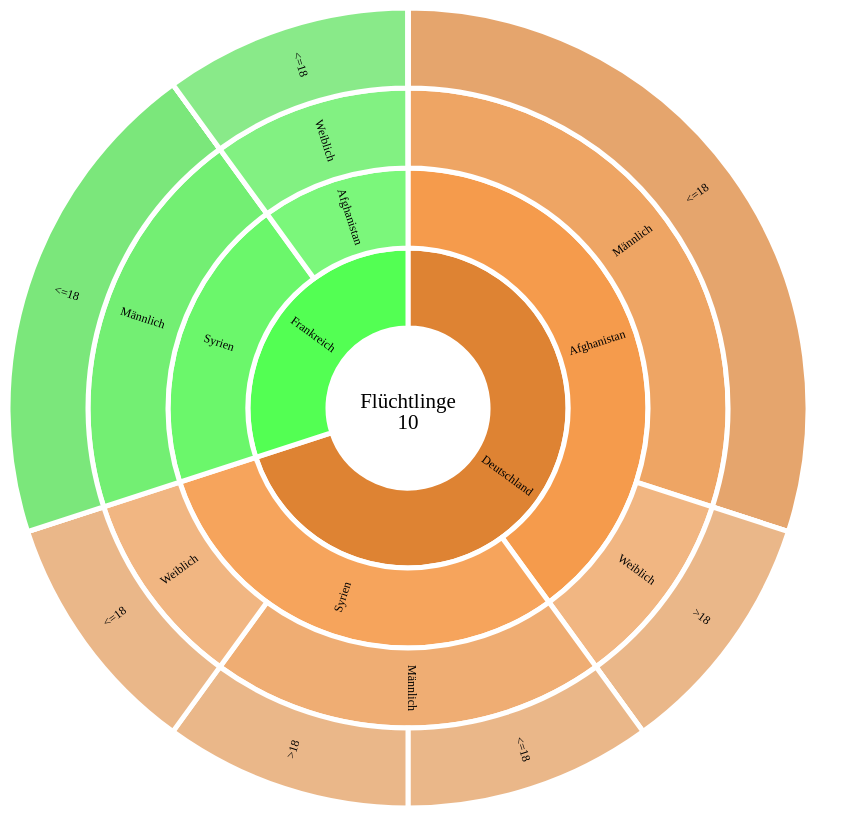
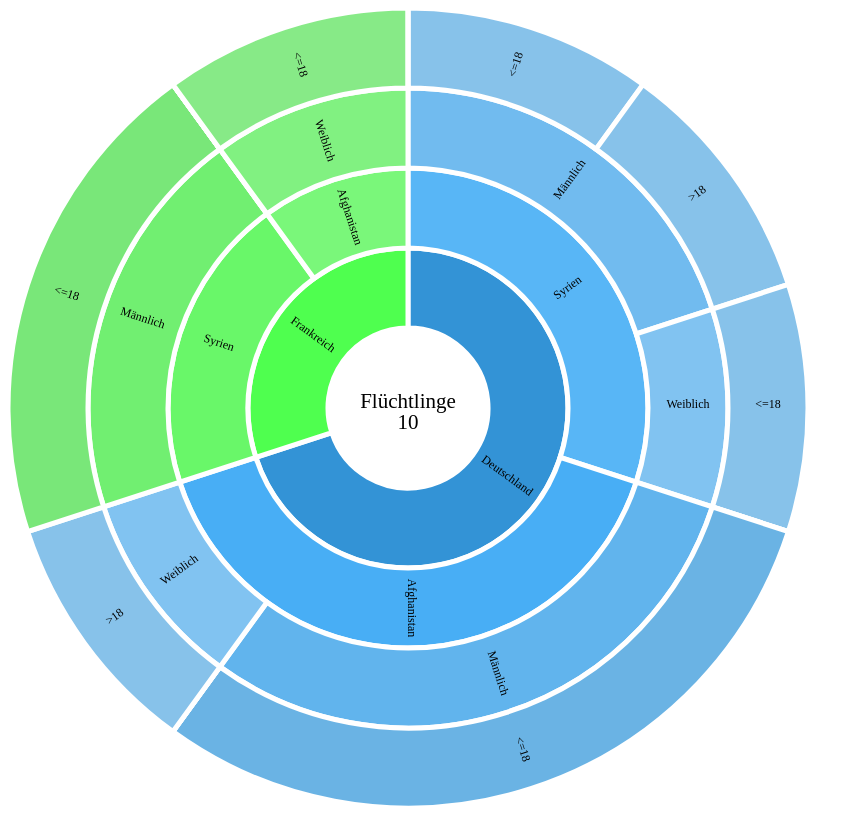
Before and after one commit to m-o-z-i/InfoVis, a plain HTML site: page index.html in a window 1280 px wide. Shown: the whole page, without its empty margins (0-859 px from the left). Drawn offline with nearby package versions, Linux system fonts and the light colour scheme.

Commit message:
adjust color to parallelSet.

```diff
--- a/script.js
+++ b/script.js
@@ -11,15 +11,21 @@ var vis = {
 }
 
 //var color = d3.scale.category20c();
-var hue = d3.scale.category10();
+var hue = d3.scale.ordinal()
+  .domain([0, 10])
+  .range(["#1f77b4", "#ff7f0e" , "#2ca02c",
+          "#d62728", "#9467bd" , "#8c564b",
+          "#e377c2", "#7f7f7f" , "#bcbd22", "#17becf"]);
+
+//var hue = d3.scale.category10();
 var saturation = d3.scale.linear()
     .domain([1, 4])
     .clamp(true)
     .range([1.0, .7]);
 var lightness = d3.scale.linear()
-    .domain([0, 10])
+    .domain([0, 7])
     .clamp(true)
-    .range([0.7, 0.3]);
+    .range([0.7, 0.4]);
 
 
 var radius = Math.min(vis.width, vis.height) / 2;
@@ -30,8 +36,12 @@ var duration = 1000;
 var padding = 10;
 var dragging = false;
 
+function comparator(a, b) {
+  return b.depth < a.depth;
+}
+
 var partition = d3.layout.partition()
-    //.sort(null)
+    .sort(comparator)
     .size([2 * Math.PI, radius])
     //.children(function(d) { return isNaN(d.value) ? d3.entries(d.size) : null; })
     .value(function(d) { return d.size; });
@@ -90,7 +100,12 @@ function draw(data)
 {
     console.log('draw');
 
-    partition(data);
+    // max depth 10
+    var counter = [0,0,0,0,0,0,0,0,0,0];
+    partition.nodes(data).forEach(function(d,i) {
+        d.colorID = counter[d.depth];
+        ++counter[d.depth];
+    });
 
     // remove all
     var toRemove = svg.selectAll("g")
@@ -403,7 +418,7 @@ function unhighlight(d){
 function fill(d) {
   var p = d;
   while (p.depth > 1) p = p.parent;
-  var c = d3.hsl(hue(p.name));
+  var c = d3.hsl(hue(p.colorID));
   c.s = saturation(d.depth);
   c.l = lightness(d.value);
 
--- a/style.css
+++ b/style.css
@@ -31,8 +31,8 @@
   fill-rule: evenodd;
 }
 
-
 .tooltip {
+  background-color: rgba(242, 242, 242, .6);
   pointer-events: none;
   background: #eee;
   box-shadow: 0 0 5px #999999;
@@ -40,7 +40,7 @@
   display: none;
   font-size: 12px;
   left: 130px;
-  padding: 10px;
+  padding: 5px;
   position: absolute;
   text-align: center;
   top: 95px;
```
